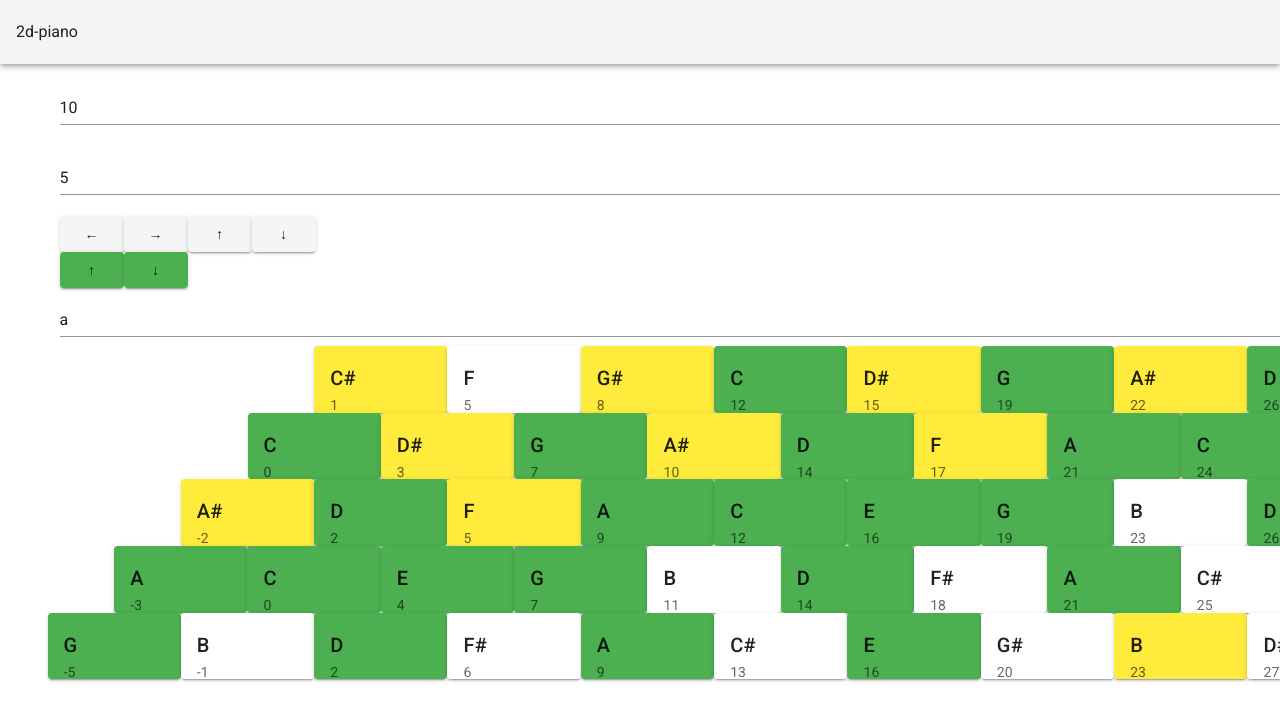
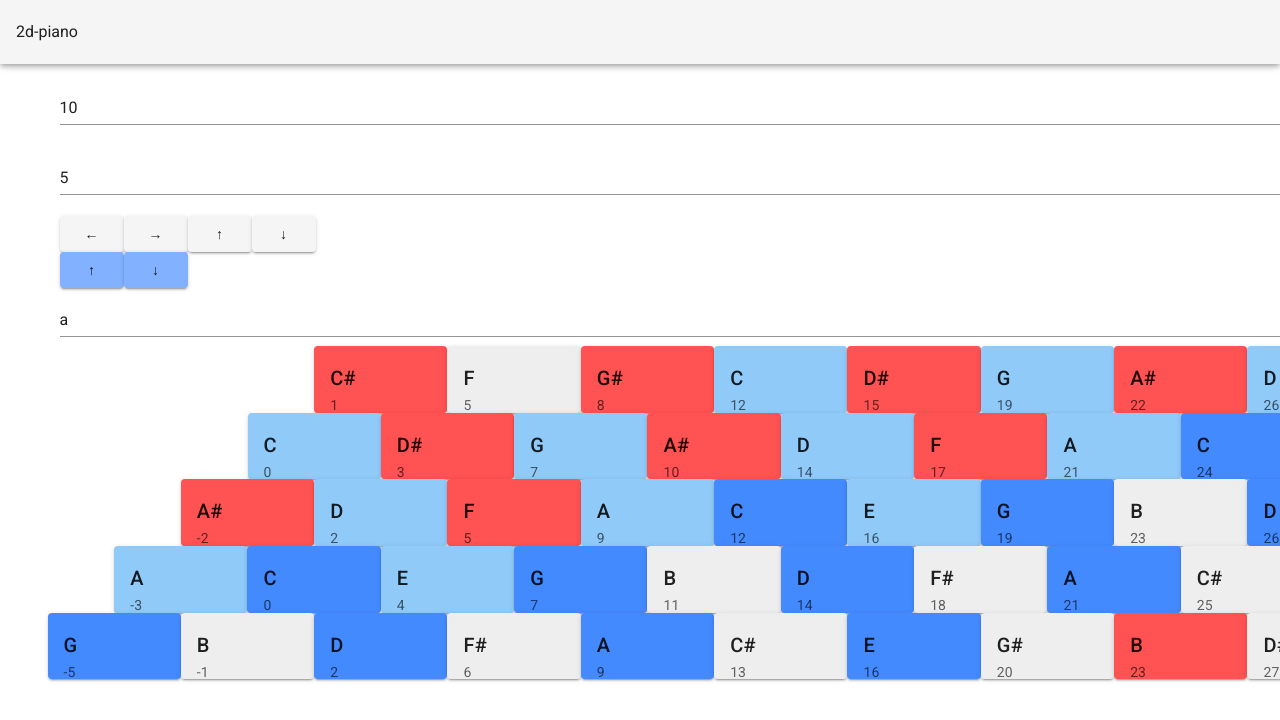
Before and after one commit to viewpointics-tan/2d-piano, a Nuxt app: page / in a window 1280 px wide. Shown: the top 720 px of the page. Built offline with nearby package versions, Linux system fonts and the light colour scheme.

Commit message:
配色を変えた

```diff
--- a/components/key.vue
+++ b/components/key.vue
@@ -4,7 +4,7 @@
     @mousedown="toneStart()"
     @touchend="toneEnd()"
     @click="toneEnd()"
-    :color="assist ? 'green' : keyColor"
+    :color="assist ? colorMap[keyColor] : keyColor"
     class="key"
     ><v-card-title>{{ keyName }}</v-card-title
     ><v-card-subtitle>{{ keyNum }}</v-card-subtitle></v-card
@@ -40,6 +40,10 @@ export default {
   },
   data() {
     return {
+      colorMap: {
+        'grey lighten-3': 'blue lighten-3',
+        'red accent-2': 'blue accent-2'
+      },
       scaleMap: {
         a: [2, 9, 12, 16, 19],
         b: [5, 12, 16, 19, 23],
--- a/components/row.vue
+++ b/components/row.vue
@@ -62,7 +62,9 @@ export default {
             3 * math.quotient(y, 2) -
             1 * math.mod(y, 2),
           color:
-            (math.mod(x, 2) === 0) ^ (math.mod(y, 2) === 0) ? 'white' : 'yellow'
+            (math.mod(x, 2) === 0) ^ (math.mod(y, 2) === 0)
+              ? 'grey lighten-3'
+              : 'red accent-2'
         }
       })
     }
--- a/pages/index.vue
+++ b/pages/index.vue
@@ -8,8 +8,8 @@
       <v-btn @click="yIndex++">↑</v-btn>
       <v-btn @click="yIndex--">↓</v-btn>
       <div>
-        <v-btn @click="root++" color="green">↑</v-btn>
-        <v-btn @click="root--" color="green">↓</v-btn>
+        <v-btn @click="root++" color="blue accent-1">↑</v-btn>
+        <v-btn @click="root--" color="blue accent-1">↓</v-btn>
         <v-select v-model="scale" :items="scales"></v-select>
       </div>
     </div>
```
